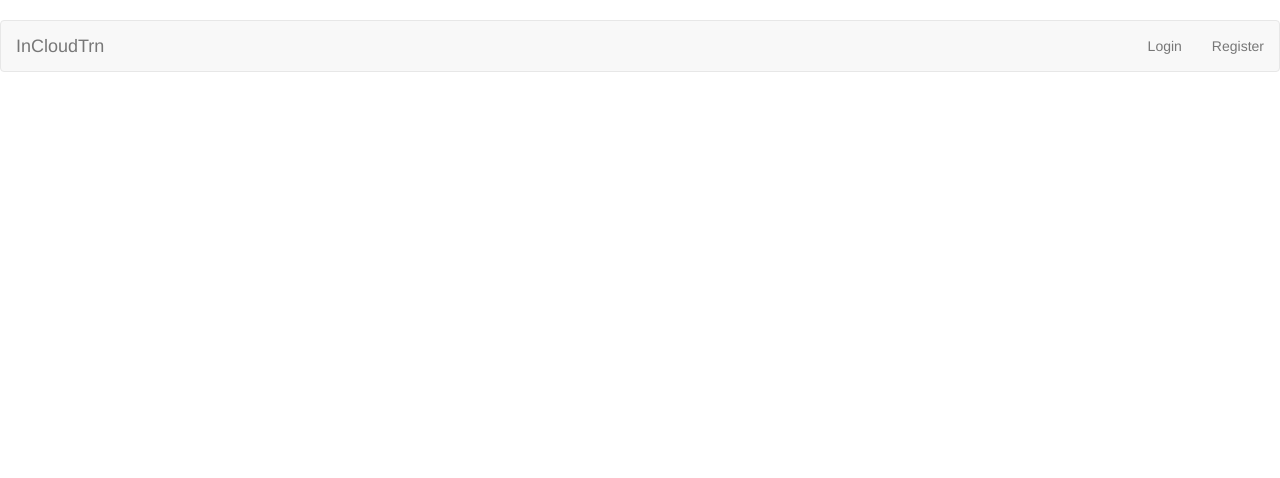
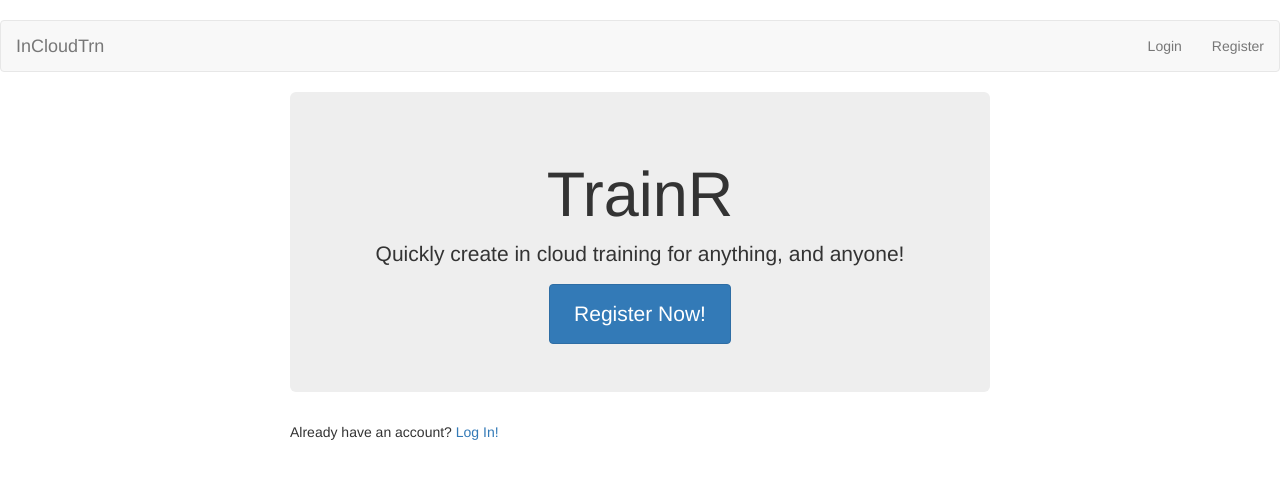
Before and after one commit to akondagunta/TrainR, a plain HTML site: page index.html in a window 1280 px wide. Drawn offline with Linux system fonts and the light colour scheme; files that its build step writes are made by us from their sources.

Commit message:
Added a homepage
Instead of the blank slate shown when no one is logged in, I added a
little jumbotron.
Also, updated README so that the link goes to the homepage, not the
login page (of the demo).
One minor bug, described in the issues.

```diff
--- a/scripts/controllers/trainings.js
+++ b/scripts/controllers/trainings.js
@@ -10,4 +10,6 @@ app.controller('TrainingsCtrl', function ($scope, $location, Training, Auth) {
     Training.delete(training);
   };
 
+  $scope.signedIn = Auth.signedIn;
+
 });
--- a/views/trainings.html
+++ b/views/trainings.html
@@ -18,3 +18,17 @@
     </div>
   </div>
 </div>
+<!-- Home page content, shown only if no user is logged in. -->
+<div class="jumbotron" ng-if="signedIn()===false">
+
+    <h1>TrainR</h1>
+
+    <p class="lead">Quickly create in cloud training for anything, and anyone!</p>
+
+    <a href="/#/register" class="btn btn-large btn-primary">Register Now!</a>
+
+    <br />
+
+</div>
+
+<p ng-if="signedIn()===false" class="">Already have an account? <a href="/#/login" >Log In!</a></p>
```
Also changed, not shown: README.md.
